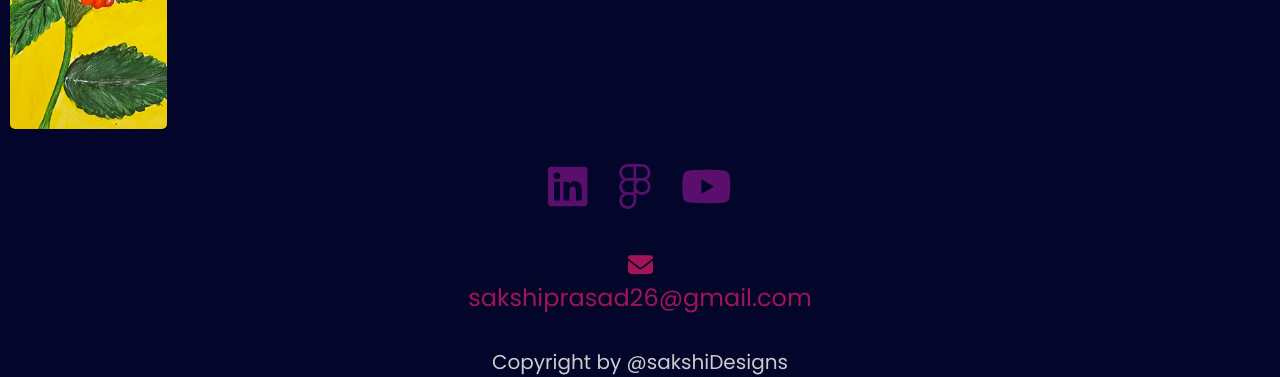
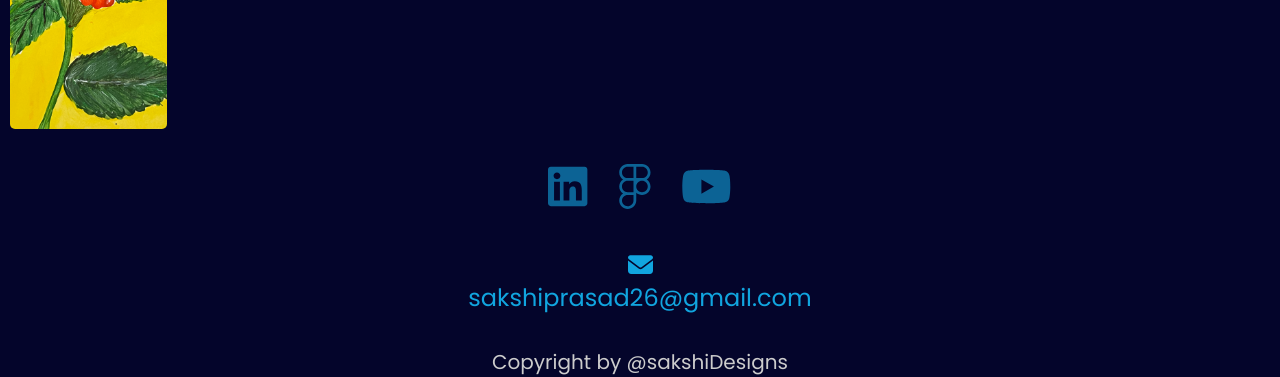
Before and after one commit to sakship2604/Portfolio, a plain HTML site: page index.html in a window 1280 px wide. Shown: the part 3944-4321 px from the top of the page. Drawn offline with nearby package versions, Linux system fonts and the light colour scheme; files whose address does not match are found by name.

```diff
--- a/css/main.css
+++ b/css/main.css
@@ -177,6 +177,7 @@ a:hover {
 }
 
 @media only screen and (max-width: 991px) {
+
   .one {
     background-image: url("../img/bb.png");
     height: 110vh;
@@ -823,7 +824,7 @@ transform: matrix(-1, 0, 0, 1, 0, 0);
 
 /*-----------------modals----------------------------------------*/
 
-. modal {
+.modal {
   border: 5px solid red;
   background-color: yellow;
   box-shadow: 3px 3px 10px rgba(0 0 0 / 0.5);
@@ -848,7 +849,7 @@ transform: matrix(-1, 0, 0, 1, 0, 0);
   justify-content: center;
 }
 
-.map p{
+.map p {
   height: 450px;
   margin-right: 30px;
   margin-left: 30px;
@@ -1226,13 +1227,13 @@ transform: matrix(-1, 0, 0, 1, 0, 0);
   font-size: 45px;
   margin-right: 15px;
   margin-left: 15px;
-  color: #590f6b;
+  color: #11a5df97;
   display: inline-block;
   transition: transform 0.5s;
 }
 
 .social-icons a:hover {
-  color: #dd4940;
+  color: #11a5df;
   transform: translate(-5px);
 }
 
@@ -1257,13 +1258,13 @@ transform: matrix(-1, 0, 0, 1, 0, 0);
   font-size: 25px;
   margin-right: 15px;
   margin-left: 15px;
-  color: #a11554;
+  color: #11a5df;
   display: inline-block;
   transition: transform 0.5s;
 }
 
 .call a:hover {
-  color: #dd4940;
+  color: #11cee3;
   transform: translate(-5px);
 }
 
@@ -1272,7 +1273,7 @@ transform: matrix(-1, 0, 0, 1, 0, 0);
   height: 40px;
   padding-bottom: 10px;
   text-align: center;
-  color: #a11554;
+  color: #11a5df;
   font-weight: 60;
 }
 
```
Lines whose indentation alone changed are shown as unchanged.
